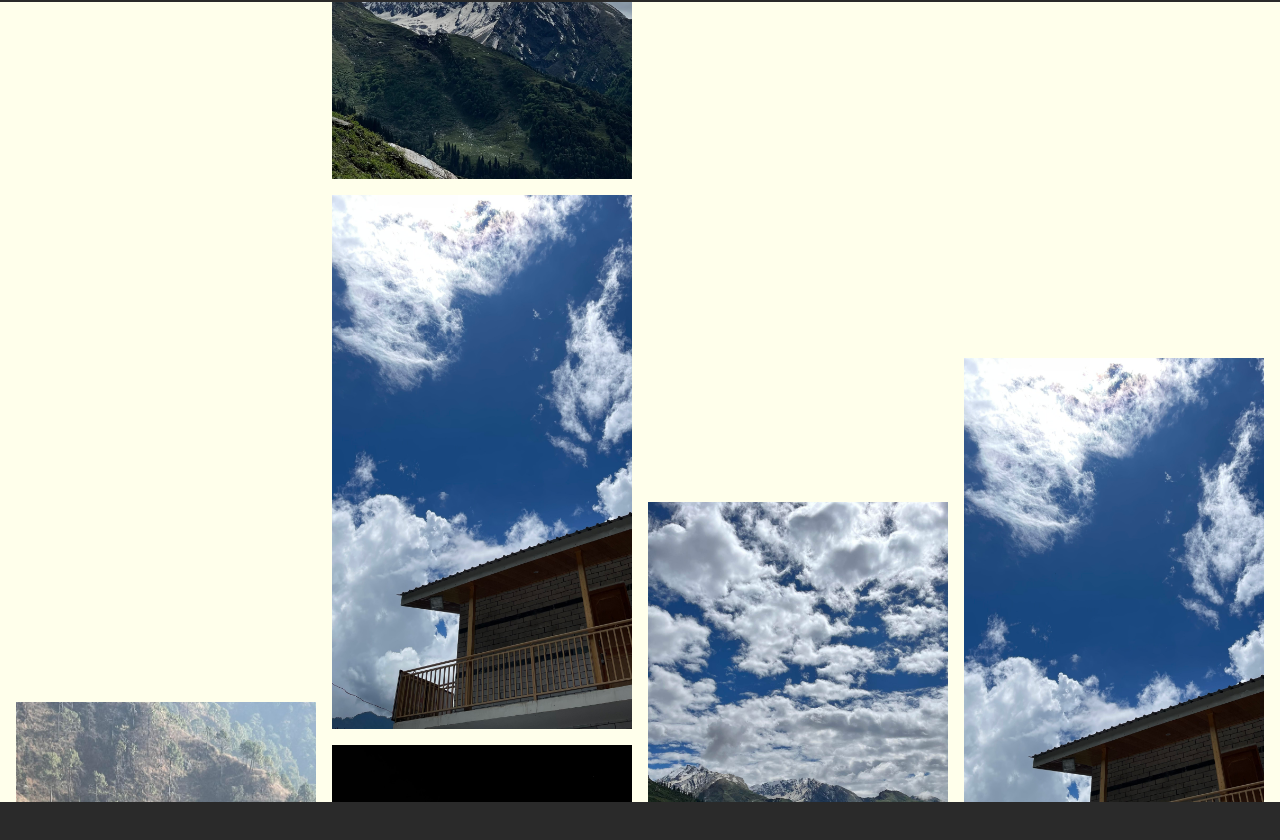
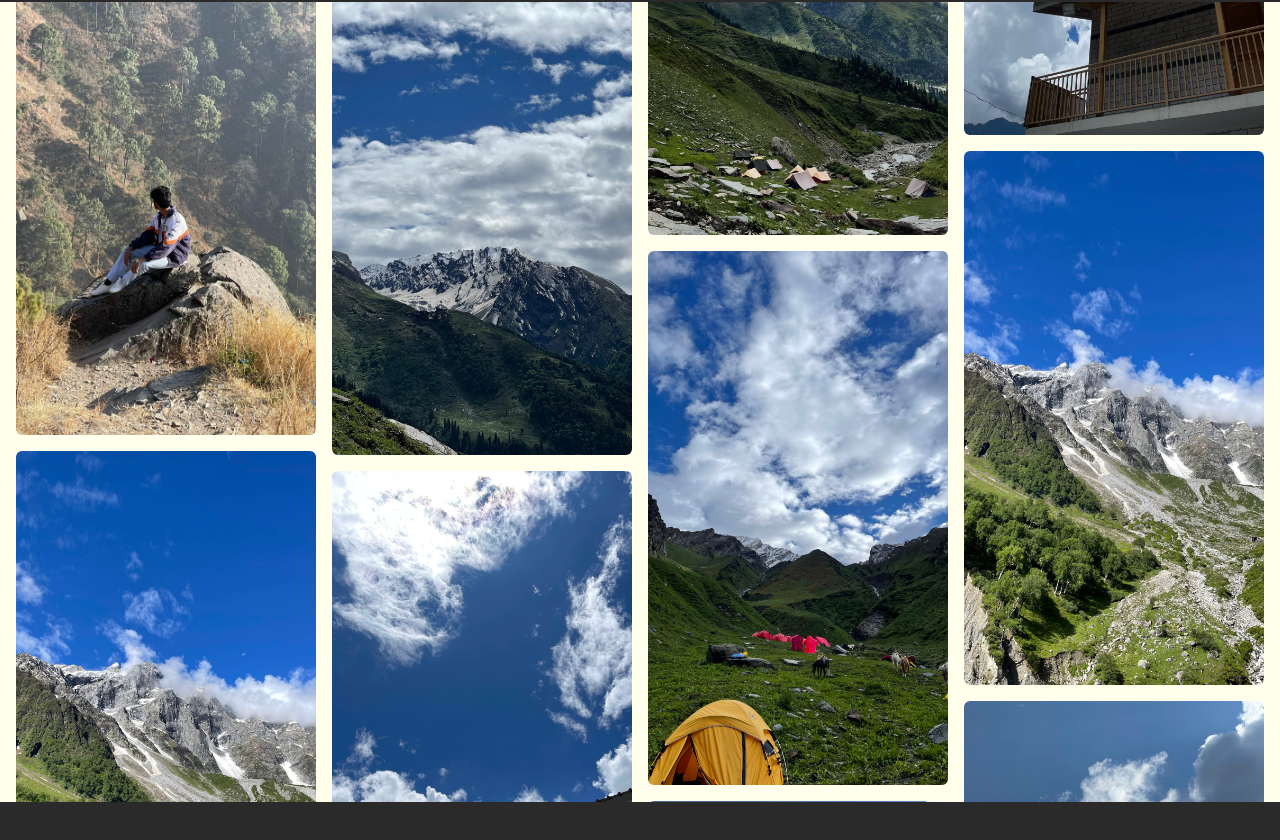
Before and after one commit to divyanshu0469/portfolio-website, a Next.js app: page / in a window 1280 px wide. Shown: the part 798-1638 px from the top of the page. Built offline with nearby package versions, Linux system fonts and the light colour scheme; a web font is replaced by a local one.

Commit message:
fix: image parallax gap add and border radius add

```diff
--- a/src/pages/index.tsx
+++ b/src/pages/index.tsx
@@ -96,7 +96,9 @@ const RepeatedImages = ({
   repeat?: number;
   className?: string;
 }) => {
-  return Array(repeat)
+  return (
+    <div className="flex flex-col gap-4">
+      {Array(repeat)
         .fill(0)
         .map((_, idx) => (
           <div key={idx} className="flex flex-col gap-4">
@@ -111,7 +113,9 @@ const RepeatedImages = ({
               />
             ))}
           </div>
-    ));
+        ))}
+    </div>
+  );
 };
 
 const images = [
@@ -135,12 +139,12 @@ const ImageParallax = () => {
   });
   const { height } = dimension;
   const y1 = useTransform(scrollYProgress, [0, 1], [0, height * 1.75]);
-  const y2 = useTransform(scrollYProgress, [0, 1], [0, height * -0.89]);
+  const y2 = useTransform(scrollYProgress, [0, 1], [0, height * -0.2]);
   const y3 = useTransform(scrollYProgress, [0, 1], [0, height * 1.25]);
-  const y4 = useTransform(scrollYProgress, [0, 1], [0, height * 0.89]);
+  const y4 = useTransform(scrollYProgress, [0, 1], [0, height * 1]);
   useEffect(() => {
     const lenis = new Lenis();
-    const raf = (time) => {
+    const raf = (time: number) => {
       lenis.raf(time);
       requestAnimationFrame(raf);
     };
@@ -157,17 +161,33 @@ const ImageParallax = () => {
   return (
     <div className="w-full h-full overflow-hidden">
       <motion.div ref={ref} className="w-full h-full relative flex gap-4 px-4">
-        <motion.div style={{ y: y1 }}>
-          <RepeatedImages images={[images[0], images[3], images[6]]} />
+        <motion.div style={{ y: y1 }} className="-translate-y-full">
+          <RepeatedImages
+            images={[images[0], images[3], images[6]]}
+            className="rounded-md"
+            repeat={4}
+          />
         </motion.div>
         <motion.div style={{ y: y2 }}>
-          <RepeatedImages images={[images[4], images[7], images[1]]} />
+          <RepeatedImages
+            images={[images[4], images[7], images[1]]}
+            className="rounded-md"
+            repeat={4}
+          />
         </motion.div>
-        <motion.div style={{ y: y3 }}>
-          <RepeatedImages images={[images[5], images[2], images[8]]} />
+        <motion.div style={{ y: y3 }} className="-translate-y-full">
+          <RepeatedImages
+            images={[images[5], images[2], images[8]]}
+            className="rounded-md"
+            repeat={3}
+          />
         </motion.div>
-        <motion.div style={{ y: y4 }}>
-          <RepeatedImages images={[images[7], images[3], images[8]]} />
+        <motion.div style={{ y: y4 }} className="-translate-y-full">
+          <RepeatedImages
+            images={[images[7], images[3], images[8]]}
+            className="rounded-md"
+            repeat={4}
+          />
         </motion.div>
       </motion.div>
     </div>
```
Lines whose indentation alone changed are shown as unchanged.
